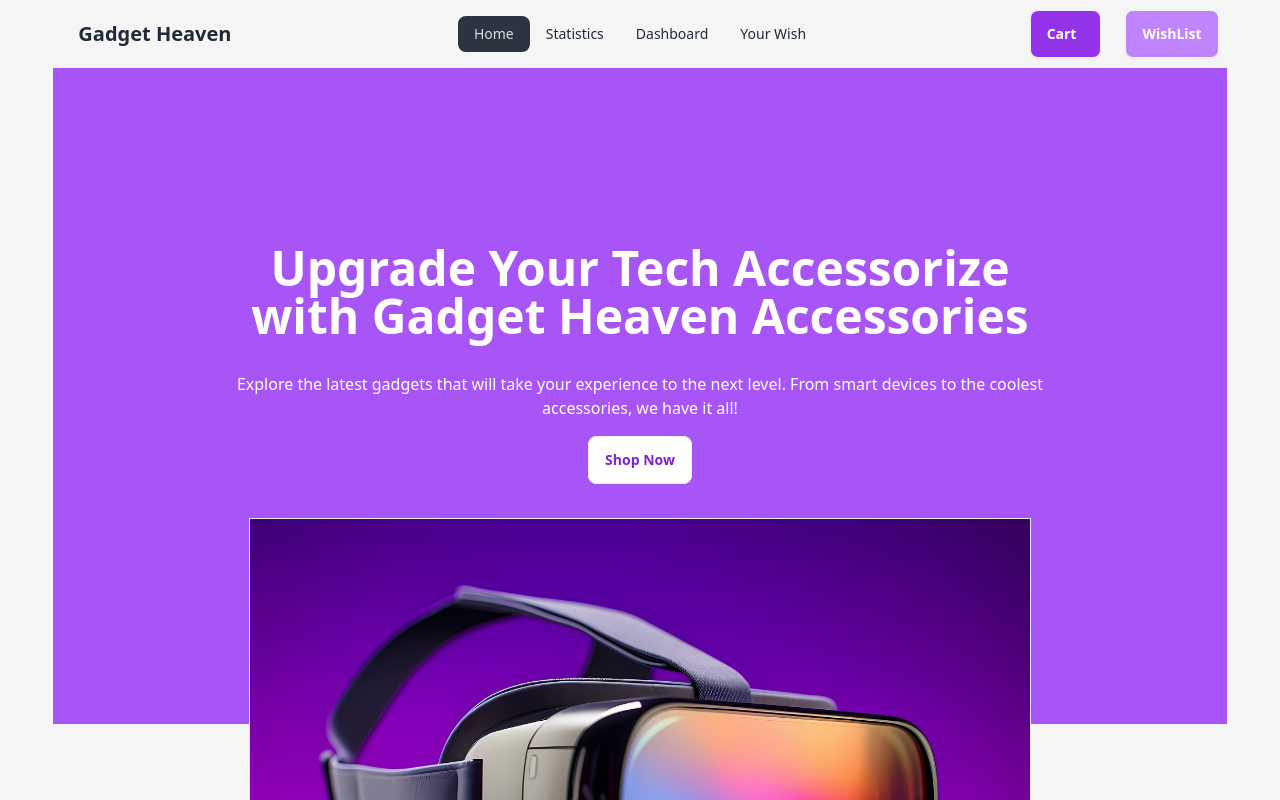
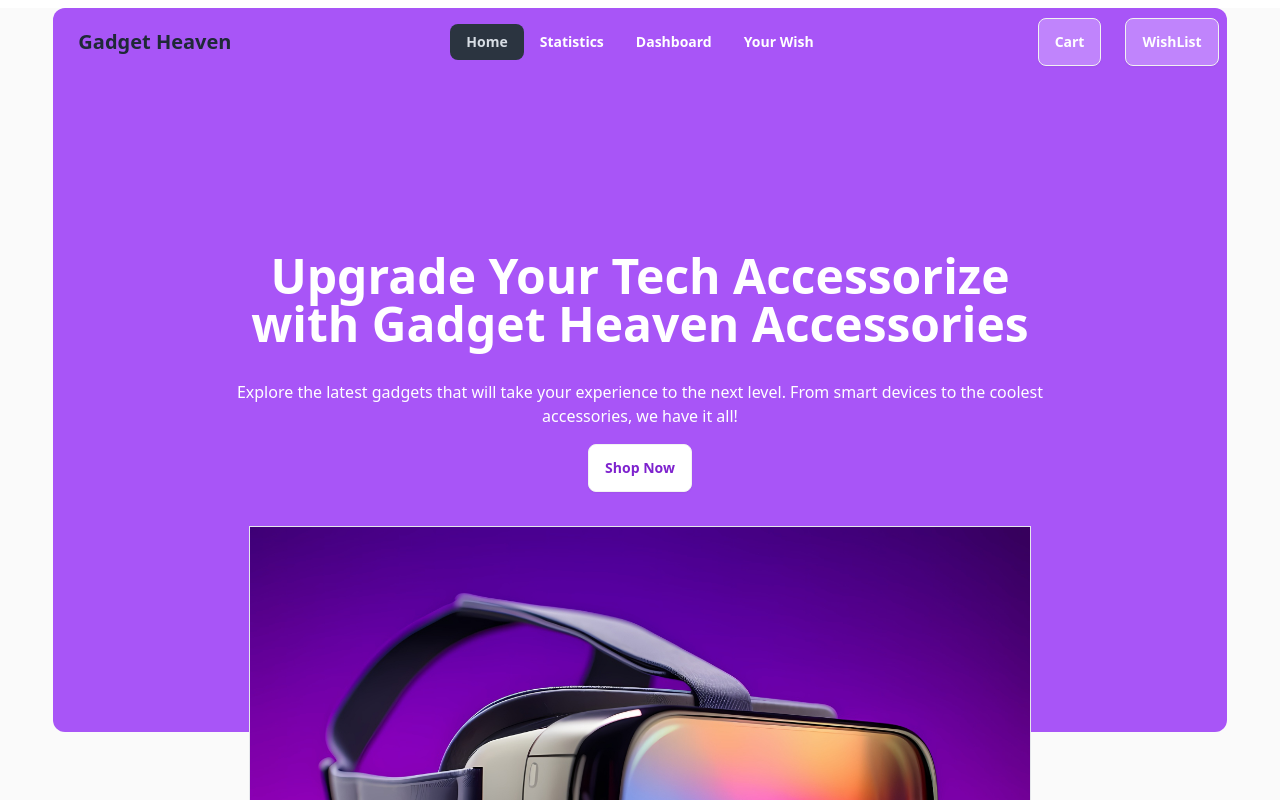
Before and after one commit to neyaz14/Gadget-Hub, a React (Vite) app: page / in a window 1280 px wide. Shown: the top 800 px of the page. Built offline with nearby package versions, Linux system fonts and the light colour scheme.

Commit message:
form section not done yet

```diff
--- a/src/Components/Banner/Banner.jsx
+++ b/src/Components/Banner/Banner.jsx
@@ -4,7 +4,7 @@ const Banner = () => {
     return (
         <div className='relative mb-80 pb-80'>
             <div >
-                <div className=' mx-auto  flex flex-col justify-center items-center p-40 pb-60 text-center bg-purple-500'>
+                <div className=' mx-auto  flex flex-col justify-center items-center p-40 pb-60 text-center bg-purple-500 rounded-b-xl'>
                     <h1 className='text-5xl font-bold text-white my-4'>Upgrade Your Tech Accessorize with Gadget Heaven Accessories</h1>
                     <p className='text-white my-4'>Explore the latest gadgets that will take your experience to the next level. From smart devices to the coolest accessories, we have it all!</p>
                     <button className='btn bg-white text-purple-700'>Shop Now</button>
--- a/src/Components/Details/Details.jsx
+++ b/src/Components/Details/Details.jsx
@@ -1,4 +1,5 @@
 import React from 'react';
+import { Helmet } from "react-helmet-async";
 import {  useLoaderData, useParams } from 'react-router-dom';
 import {addToStoredCart} from '../../Utility/addToDB'
 const Details = () => {
@@ -18,7 +19,9 @@ const Details = () => {
     }
     return (
         <div className='border border-white p-5 m-5'>
-
+            <Helmet>
+                <title>Gadget/Details</title>
+            </Helmet>
             <div className='bg-purple-600 text-center py-40'>
                 <h1 className='text-white text-3xl font-bold'>Product Details</h1>
                 <p className='text-white font-semibold w-9/12 mx-auto'>Explore the latest gadgets that will take your experience to the next level. From smart devices to the coolest accessories, we have it all!</p>
--- a/src/Components/Gadgets/Gadgets.jsx
+++ b/src/Components/Gadgets/Gadgets.jsx
@@ -1,6 +1,6 @@
 import React, { useEffect, useState } from 'react';
 import Gadget from '../Gadget/Gadget';
-import { NavLink } from 'react-router-dom';
+
 const Gadgets = () => {
     const [gadgets, setGadgets] = useState([]);
     useEffect(() => {
@@ -38,21 +38,21 @@ const Gadgets = () => {
 
 
                 <div className='bg-white flex flex-col items-stretch justify-stretch border mx-auto p-4 rounded-xl'>
-                    <button onClick={() => setVisibleItem(1)} className='btn m-2'>
+                    <button onClick={() => setVisibleItem(1)} className={`${visibleItem ===1 ? "btn btn-primary m-2" : "btn m-2"}`}>
                         All Products
                     </button>
 
-                    <button onClick={() => setVisibleItem(2)} className='btn m-2'>Android</button>
+                    <button onClick={() => setVisibleItem(2)} className={`${visibleItem ===2 ? "btn btn-primary m-2" : "btn m-2"}`}>Android</button>
 
-                    <button onClick={() => setVisibleItem(3)} className='btn m-2'>Laptops</button>
+                    <button onClick={() => setVisibleItem(3)} className={`${visibleItem ===3 ? "btn btn-primary m-2" : "btn m-2"}`}>Laptops</button>
 
-                    <button onClick={() => setVisibleItem(4)} className='btn m-2'>MacBook</button>
+                    <button onClick={() => setVisibleItem(4)} className={`${visibleItem ===4 ? "btn btn-primary m-2" : "btn m-2"}`}>MacBook</button>
 
-                    <button onClick={() => setVisibleItem(5)} className='btn m-2'>HeadPhones</button>
+                    <button onClick={() => setVisibleItem(5)} className={`${visibleItem ===5 ? "btn btn-primary m-2" : "btn m-2"}`}>HeadPhones</button>
 
-                    <button onClick={() => setVisibleItem(6)} className='btn m-2'>Iphone</button>
+                    <button onClick={() => setVisibleItem(6)} className={`${visibleItem ===6 ? "btn btn-primary m-2" : "btn m-2"}`}>Iphone</button>
 
-                    <button onClick={() => setVisibleItem(7)} className='btn m-2'>Smart Watches</button>
+                    <button onClick={() => setVisibleItem(7)} className={`${visibleItem ===7 ? "btn btn-primary m-2" : "btn m-2"}`}>Smart Watches</button>
                 </div>
 
                 <div className='mx-auto'>
--- a/src/Components/Home/Home.jsx
+++ b/src/Components/Home/Home.jsx
@@ -2,7 +2,9 @@ import React from 'react';
 import Gadgets from '../Gadgets/Gadgets';
 import Banner from '../Banner/Banner';
 import { Helmet } from 'react-helmet-async';
+
 const Home = () => {
+
     return (
         <div>
             <Helmet>
--- a/src/Components/Navbar/Navbar.jsx
+++ b/src/Components/Navbar/Navbar.jsx
@@ -1,23 +1,23 @@
-import React from 'react';
+import React, { useState } from 'react';
 // import { Helmet } from 'react-helmet-async';
-import { NavLink } from 'react-router-dom';
+import { NavLink, useLocation } from 'react-router-dom';
 import { addToStoredCart, getStoredToCART } from '../../Utility/addToDB'
-const Navbar = () => {
+const Navbar = ({location}) => {
+
     const cartList = getStoredToCART();
-    // console.log(cartList)
+
 
     const Links = <>
-        <li><NavLink to={'/'}>Home</NavLink></li>
-        <li><NavLink to={'satistics'}>Statistics</NavLink></li>
-        <li><NavLink to={'dashboard'}>Dashboard</NavLink></li>
-        <li><NavLink to={'yourwish'}>Your Wish</NavLink></li>
+        <li className={`${location.pathname==='/'? "text-white font-semibold":"text-black font-semibold"}`}><NavLink to={'/'}>Home</NavLink></li>
+        <li className={`${location.pathname==='/'? "text-white font-semibold":"text-black font-semibold"}`}><NavLink to={'satistics'}>Statistics</NavLink></li>
+        <li className={`${location.pathname==='/'? "text-white font-semibold":"text-black font-semibold"}`}><NavLink to={'dashboard'}>Dashboard</NavLink></li>
+        <li className={`${location.pathname==='/'? "text-white font-semibold":"text-black font-semibold"}`}><NavLink to={'yourwish'}>Your Wish</NavLink></li>
     </>
 
+
     return (
-        <div className="navbar  ">
-            {/* <Helmet>
-                <title></title>
-            </Helmet> */}
+        <div className={`${location.pathname==='/'? "navbar bg-purple-500 rounded-t-xl w-full mt-2": "navbar"}`}>
+
             <div className="navbar-start">
                 <div className="dropdown">
                     <div tabIndex={0} role="button" className="btn btn-ghost lg:hidden">
@@ -40,7 +40,7 @@ const Navbar = () => {
                         {Links}
                     </ul>
                 </div>
-                <a className="btn btn-ghost text-xl"> Gadget Heaven</a>
+                <a className="btn btn-ghost text-xl font-bold"> Gadget Heaven</a>
             </div>
             <div className="navbar-center hidden lg:flex">
                 <ul className="menu menu-horizontal px-4 ">
@@ -48,7 +48,7 @@ const Navbar = () => {
                 </ul>
             </div>
             <div className="navbar-end ">
-                <a className="btn mr-3 text-white font-bold bg-purple-600">Cart <span></span></a>
+                <a className="btn mr-3 bg-purple-400 text-white font-bold "><NavLink to={'dashboard'}>Cart</NavLink></a>
                 <a className="btn ml-3 text-white font-bold bg-purple-400">WishList</a>
             </div>
         </div>
--- a/src/Components/Routes/Route.jsx
+++ b/src/Components/Routes/Route.jsx
@@ -1,22 +1,28 @@
-import React from 'react';
+import React, { useState } from 'react';
 import Navbar from '../Navbar/Navbar';
 import { Outlet } from 'react-router-dom';
 import Footer from '../Footer/Footer';
-
+import { useLocation } from 'react-router-dom';
 import { HelmetProvider } from "react-helmet-async";
 const Route = () => {
+
+    const location = useLocation();
+    // setlocation(location);
+    console.log(location.pathname);
     return (
         <HelmetProvider>
             <div className='w-11/12 mx-auto'>
 
-                <Navbar></Navbar>
-                <Outlet>
+                <Navbar location={location}></Navbar>
 
-                </Outlet>
-                <Footer></Footer>
+                    <Outlet location={location}>
+
+                    </Outlet>
+                    <Footer ></Footer>
+
 
             </div>
-         </HelmetProvider>
+        </HelmetProvider>
     );
 };
 
--- a/src/Components/Satistics/Satistics.jsx
+++ b/src/Components/Satistics/Satistics.jsx
@@ -1,8 +1,11 @@
 import React from 'react';
-
+import { Helmet } from "react-helmet-async";
 const Satistics = () => {
     return (
         <div>
+            <Helmet>
+                <title>Statistics</title>
+            </Helmet>
 
         </div>
     );
--- a/src/Components/Wishlist/Wishlist.jsx
+++ b/src/Components/Wishlist/Wishlist.jsx
@@ -1,10 +1,13 @@
 import React from 'react';
-
+import { Helmet } from "react-helmet-async";
 const Wishlist = ({ gadget }) => {
     const { gadgetId: gId, producttitle, productimage, category, price, description, Specification, availability, rating } = gadget;
     return (
 
         <div>
+            <Helmet>
+                <title>Dashboard/Wishlist</title>
+            </Helmet>
             <div>
 
             </div>
--- a/src/Components/YourWish/YourWish.jsx
+++ b/src/Components/YourWish/YourWish.jsx
@@ -1,8 +1,11 @@
 import React from 'react';
-
+import { Helmet } from "react-helmet-async";
 const YourWish = () => {
     return (
         <div>
+            <Helmet>
+                <title>YourWish</title>
+            </Helmet>
             <div className='bg-purple-600 text-center py-40'>
                 <h1 className='text-white text-4xl font-bold'>
                     Suggest Us your favourite Info
--- a/src/index.css
+++ b/src/index.css
@@ -5,5 +5,5 @@
 
 body{
 
-    background-color: rgb(245, 245, 245);
+    background-color: rgb(250, 250, 250);
 }
```
Also changed, not shown: src/Components/Dashboard/Dashboard.jsx (+11 -8 lines).
